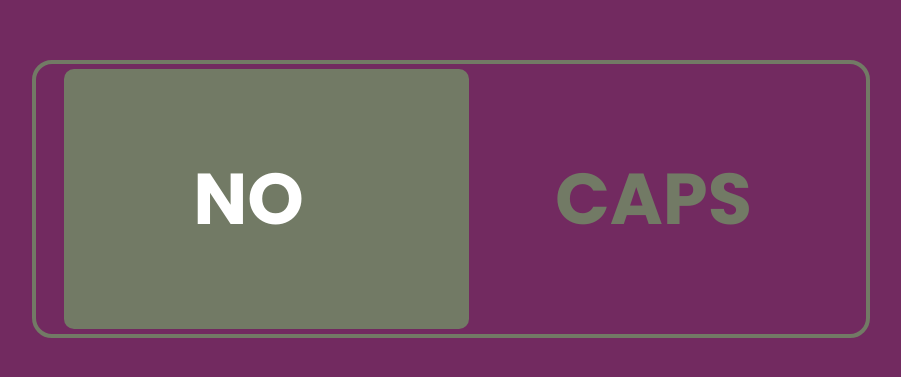
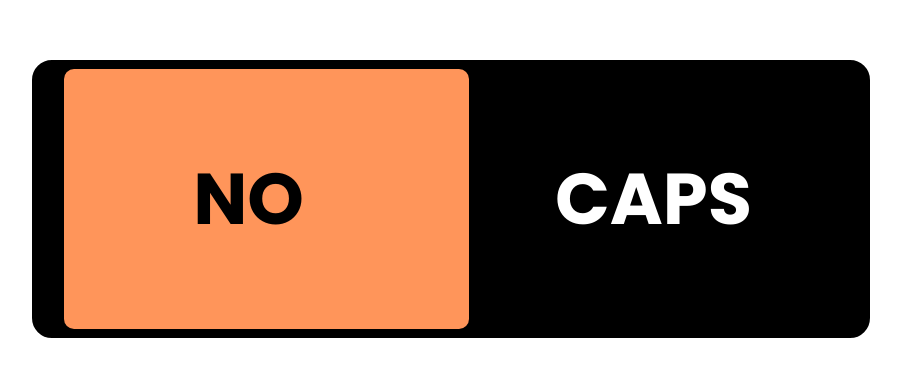
Before and after one commit to realhuman101/scss-animations, a plain HTML site: page animation-pages/sliding-logo/index.html in a window 1280 px wide. Shown: the part 201-578 px from the top of the page, without its empty margins (189-1090 px from the left). Drawn offline with Linux system fonts and the light colour scheme.

Commit message:
updated color animation

```diff
--- a/animation-pages/sliding-logo/css/style.scss
+++ b/animation-pages/sliding-logo/css/style.scss
@@ -13,17 +13,18 @@ body {
 	display: flex;
 	justify-content: center;
 	align-items: center;
-	background-color: #722a60;
+	background-color: #fff;
 }
 
 .logo {
 	width: 810px;
 	height: 250px;
-	border: 4px solid #727a65;
+	border: 4px solid #000;
 	padding: 10px;
 	border-radius: 20px;
 	position: relative;
 	display: flex;
+	background-color: #000;
 
 	& .logoSide {
 		height: fit-content;
@@ -34,7 +35,7 @@ body {
 		font-size: calc(40px + 2.5vw);
 		font-family: 'Poppins', sans-serif;
 		font-weight: 700;
-		color: #727a65;
+		color: #fff;
 		position: relative;
 
 		@media screen and (min-width: 1500px) {
@@ -43,7 +44,7 @@ body {
 
 		&::after {
 			content: attr(data-content);
-			color: white;
+			color: #000;
 			position: absolute;
 			font-size: inherit;
 			top: 0;
@@ -73,7 +74,7 @@ body {
 		left: 0;
 		margin: auto;
 		border-radius: 10px;
-		background-color: #727a65;
+		background-color: #ff955a;
 
 		animation: slideLogo 1.5s infinite ease-in-out;
 	}
```
Also changed, not shown: animation-pages/sliding-logo/css/style.css.
